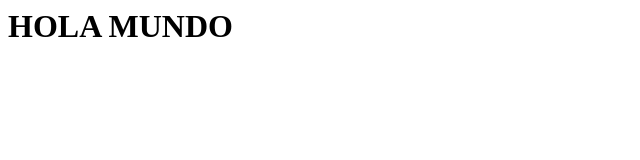
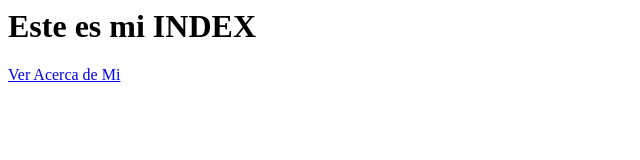
Before and after one commit to wurbinac/MiClaseGitCero, a plain HTML site: page index.html in a window 1280 px wide. Shown: the whole page, without its empty margins (0-640 px from the left). Drawn offline with Linux system fonts and the light colour scheme.

Commit message:
se modifico los dos archivos

```diff
--- a/index.html
+++ b/index.html
@@ -1 +1,11 @@
-<h1> HOLA MUNDO</h1>
+<html>
+<head>
+<title>Title of the document</title>
+</head>
+
+<body>
+<h1> Este es mi INDEX </h1>
+<a href="acercademi.html"> Ver Acerca de Mi</a>
+</body>
+
+</html>
```
Also changed, not shown: acercademi.html (+11 -0 lines).
